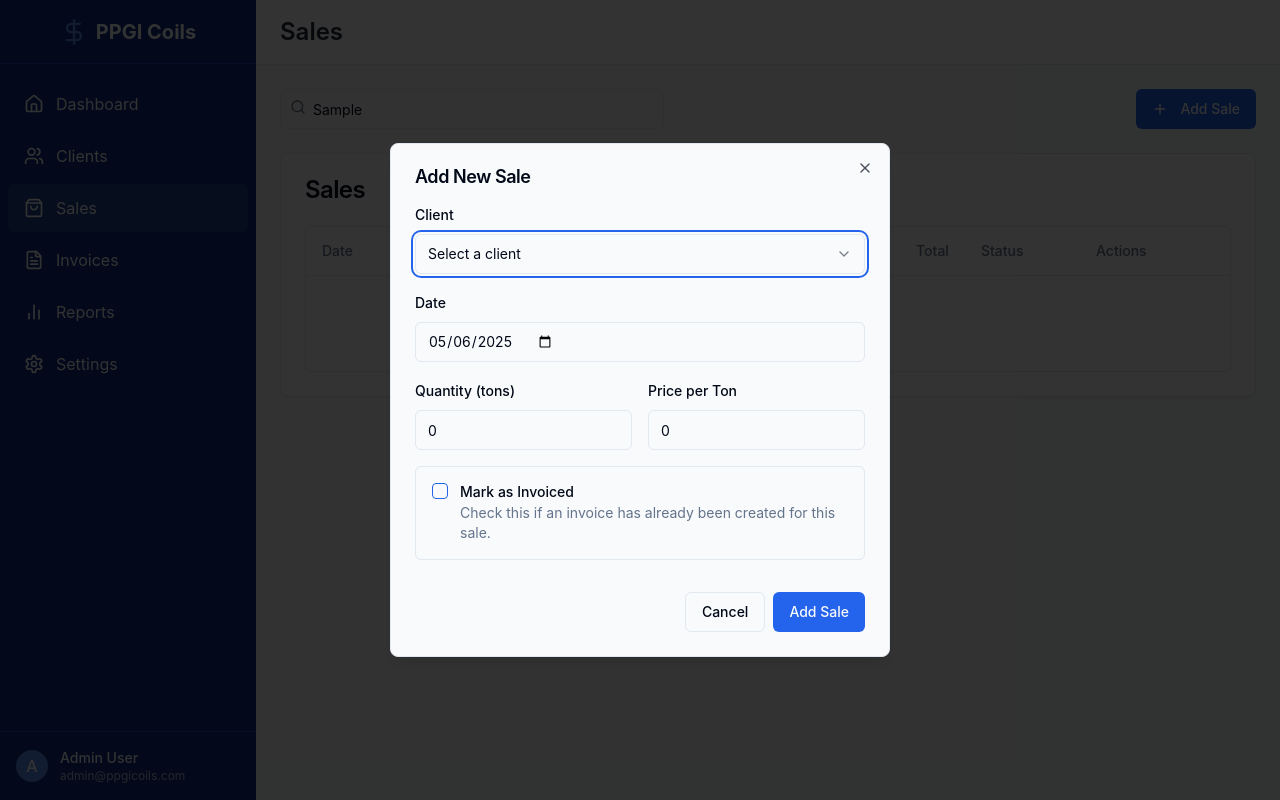
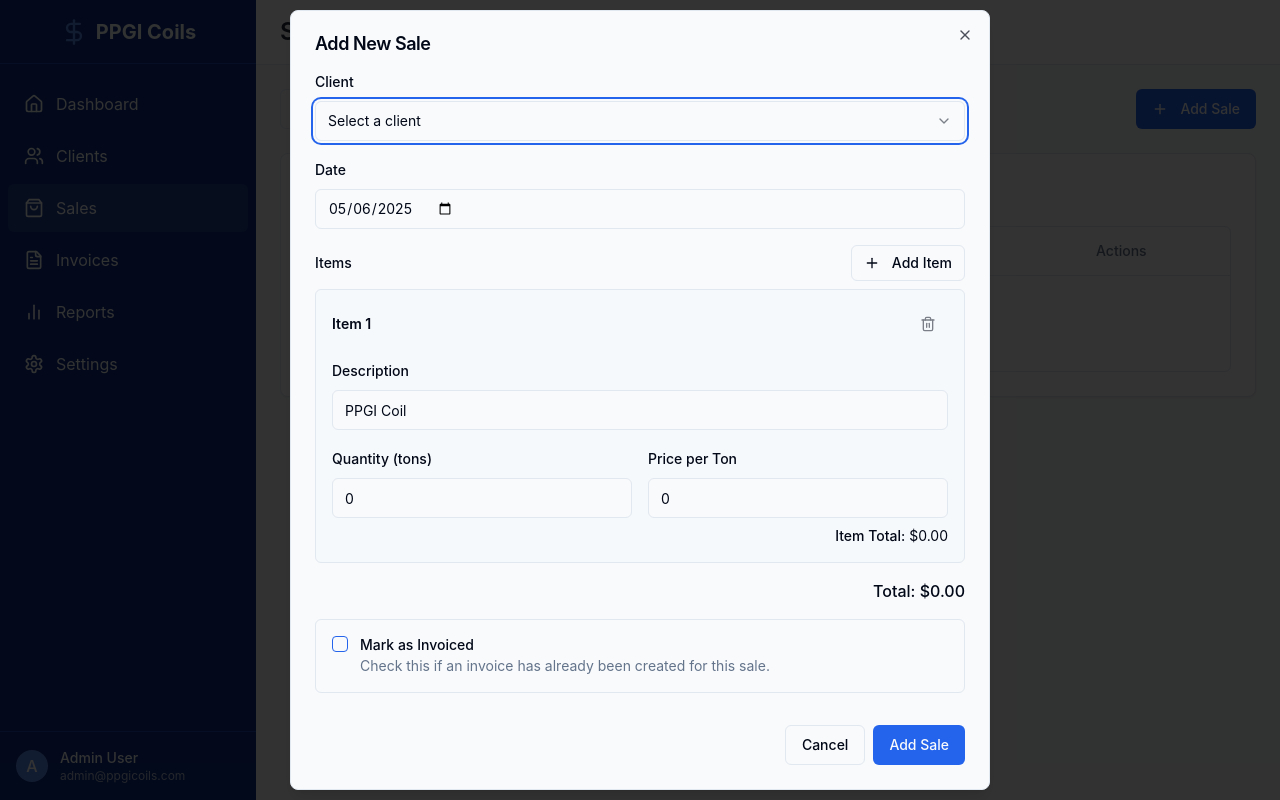
Before and after one commit to z4ki/coil-commerce-control, a React (Vite) app: page /sales in a window 1280 px wide. Both pictures are taken after typing "Sample" into the empty fields and a click on the button "Add Sale". Built offline with nearby package versions, Linux system fonts and the light colour scheme.

Commit message:
Add support for multiple articles in sales

```diff
--- a/src/components/sales/SaleForm.tsx
+++ b/src/components/sales/SaleForm.tsx
@@ -1,6 +1,6 @@
 
-import React from 'react';
-import { useForm } from 'react-hook-form';
+import React, { useEffect } from 'react';
+import { useForm, FormProvider } from 'react-hook-form';
 import { zodResolver } from '@hookform/resolvers/zod';
 import * as z from 'zod';
 import { useAppContext } from '../../context/AppContext';
@@ -22,19 +22,31 @@ import {
   SelectValue,
 } from '@/components/ui/select';
 import { Checkbox } from '@/components/ui/checkbox';
-import { Sale } from '../../types';
+import { Sale, SaleItem } from '../../types';
 import { formatDateInput, parseDateInput } from '../../utils/format';
 import { toast } from 'sonner';
+import { Plus } from 'lucide-react';
+import { v4 as uuidv4 } from 'uuid';
+import SaleItemForm from './SaleItemForm';
 
-const formSchema = z.object({
-  clientId: z.string().min(1, { message: 'Please select a client' }),
-  date: z.string().min(1, { message: 'Date is required' }),
+const saleItemSchema = z.object({
+  id: z.string().optional(),
+  description: z.string().min(1, { message: 'Description is required' }),
   quantity: z.coerce
     .number()
     .positive({ message: 'Quantity must be positive' }),
   pricePerTon: z.coerce
     .number()
     .positive({ message: 'Price per ton must be positive' }),
+  totalAmount: z.number().optional(),
+});
+
+const formSchema = z.object({
+  clientId: z.string().min(1, { message: 'Please select a client' }),
+  date: z.string().min(1, { message: 'Date is required' }),
+  items: z.array(saleItemSchema).nonempty({
+    message: 'At least one item is required',
+  }),
   isInvoiced: z.boolean().default(false),
 });
 
@@ -48,26 +60,60 @@ interface SaleFormProps {
 const SaleForm = ({ sale, onSuccess }: SaleFormProps) => {
   const { addSale, updateSale, clients } = useAppContext();
 
+  // Convert sale items to form values format
+  const getInitialItems = () => {
+    if (sale?.items?.length) {
+      return sale.items.map(item => ({
+        id: item.id,
+        description: item.description,
+        quantity: item.quantity,
+        pricePerTon: item.pricePerTon,
+      }));
+    }
+    // Default empty item
+    return [{
+      id: uuidv4(),
+      description: 'PPGI Coil',
+      quantity: 0,
+      pricePerTon: 0
+    }];
+  };
+
   const defaultValues: FormValues = {
     clientId: sale?.clientId || '',
     date: formatDateInput(sale?.date || new Date()),
-    quantity: sale?.quantity || 0,
-    pricePerTon: sale?.pricePerTon || 0,
+    items: getInitialItems(),
     isInvoiced: sale?.isInvoiced || false,
   };
 
-  const form = useForm<FormValues>({
+  const methods = useForm<FormValues>({
     resolver: zodResolver(formSchema),
     defaultValues,
   });
 
+  const { watch, setValue } = methods;
+  const items = watch('items');
+
+  // Calculate total amount
+  const totalAmount = items.reduce((sum, item) => {
+    return sum + (item.quantity * item.pricePerTon);
+  }, 0);
+
   const onSubmit = (data: FormValues) => {
+    // Create sale items with generated IDs and calculated totals
+    const saleItems: SaleItem[] = data.items.map(item => ({
+      id: item.id || uuidv4(),
+      description: item.description,
+      quantity: item.quantity,
+      pricePerTon: item.pricePerTon,
+      totalAmount: item.quantity * item.pricePerTon
+    }));
+
     // Create a complete sale object with all required fields
     const saleData = {
       clientId: data.clientId,
       date: parseDateInput(data.date),
-      quantity: data.quantity,
-      pricePerTon: data.pricePerTon,
+      items: saleItems,
       isInvoiced: data.isInvoiced,
     };
 
@@ -84,11 +130,30 @@ const SaleForm = ({ sale, onSuccess }: SaleFormProps) => {
     }
   };
 
+  const addItem = () => {
+    const newItems = [...items, {
+      id: uuidv4(),
+      description: 'PPGI Coil',
+      quantity: 0,
+      pricePerTon: 0
+    }];
+    setValue('items', newItems);
+  };
+
+  const removeItem = (index: number) => {
+    if (items.length > 1) {
+      const newItems = [...items];
+      newItems.splice(index, 1);
+      setValue('items', newItems);
+    }
+  };
+
   return (
-    <Form {...form}>
-      <form onSubmit={form.handleSubmit(onSubmit)} className="space-y-4">
+    <FormProvider {...methods}>
+      <Form {...methods}>
+        <form onSubmit={methods.handleSubmit(onSubmit)} className="space-y-4">
           <FormField
-          control={form.control}
+            control={methods.control}
             name="clientId"
             render={({ field }) => (
               <FormItem>
@@ -116,7 +181,7 @@ const SaleForm = ({ sale, onSuccess }: SaleFormProps) => {
           />
 
           <FormField
-          control={form.control}
+            control={methods.control}
             name="date"
             render={({ field }) => (
               <FormItem>
@@ -129,38 +194,35 @@ const SaleForm = ({ sale, onSuccess }: SaleFormProps) => {
             )}
           />
 
-        <div className="grid grid-cols-1 gap-4 sm:grid-cols-2">
-          <FormField
-            control={form.control}
-            name="quantity"
-            render={({ field }) => (
-              <FormItem>
-                <FormLabel>Quantity (tons)</FormLabel>
-                <FormControl>
-                  <Input type="number" step="0.01" {...field} />
-                </FormControl>
-                <FormMessage />
-              </FormItem>
-            )}
+          <div className="space-y-2">
+            <div className="flex justify-between items-center">
+              <h3 className="text-sm font-medium">Items</h3>
+              <Button
+                type="button"
+                variant="outline"
+                size="sm"
+                onClick={addItem}
+              >
+                <Plus className="h-4 w-4 mr-1" /> Add Item
+              </Button>
+            </div>
+
+            {items.map((item, index) => (
+              <SaleItemForm
+                key={item.id || index}
+                index={index}
+                onRemove={() => removeItem(index)}
+                isRemoveDisabled={items.length <= 1}
               />
+            ))}
 
-          <FormField
-            control={form.control}
-            name="pricePerTon"
-            render={({ field }) => (
-              <FormItem>
-                <FormLabel>Price per Ton</FormLabel>
-                <FormControl>
-                  <Input type="number" step="0.01" {...field} />
-                </FormControl>
-                <FormMessage />
-              </FormItem>
-            )}
-          />
+            <div className="flex justify-end text-md font-medium pt-2">
+              <span>Total: ${totalAmount.toFixed(2)}</span>
+            </div>
           </div>
 
           <FormField
-          control={form.control}
+            control={methods.control}
             name="isInvoiced"
             render={({ field }) => (
               <FormItem className="flex flex-row items-start space-x-3 space-y-0 rounded-md border p-4">
@@ -190,6 +252,7 @@ const SaleForm = ({ sale, onSuccess }: SaleFormProps) => {
           </div>
         </form>
       </Form>
+    </FormProvider>
   );
 };
 
--- /dev/null
+++ b/src/components/sales/SaleItemForm.tsx
@@ -0,0 +1,110 @@
+
+import React from 'react';
+import { Button } from '@/components/ui/button';
+import {
+  FormControl,
+  FormField,
+  FormItem,
+  FormLabel,
+  FormMessage,
+} from '@/components/ui/form';
+import { Input } from '@/components/ui/input';
+import { SaleItem } from '@/types';
+import { Trash2 } from 'lucide-react';
+import { useFormContext } from 'react-hook-form';
+
+interface SaleItemFormProps {
+  index: number;
+  onRemove: () => void;
+  isRemoveDisabled: boolean;
+}
+
+const SaleItemForm = ({ index, onRemove, isRemoveDisabled }: SaleItemFormProps) => {
+  const { control, watch } = useFormContext();
+
+  // Calculate total for this item
+  const quantity = watch(`items.${index}.quantity`) || 0;
+  const pricePerTon = watch(`items.${index}.pricePerTon`) || 0;
+  const itemTotal = quantity * pricePerTon;
+
+  return (
+    <div className="p-4 border rounded-md mb-4 bg-muted/30">
+      <div className="flex justify-between items-center mb-4">
+        <h4 className="text-sm font-semibold">Item {index + 1}</h4>
+        <Button
+          type="button"
+          variant="ghost"
+          size="sm"
+          onClick={onRemove}
+          disabled={isRemoveDisabled}
+        >
+          <Trash2 className="h-4 w-4" />
+        </Button>
+      </div>
+
+      <FormField
+        control={control}
+        name={`items.${index}.description`}
+        render={({ field }) => (
+          <FormItem>
+            <FormLabel>Description</FormLabel>
+            <FormControl>
+              <Input placeholder="PPGI Coil" {...field} />
+            </FormControl>
+            <FormMessage />
+          </FormItem>
+        )}
+      />
+
+      <div className="grid grid-cols-1 gap-4 sm:grid-cols-2 mt-4">
+        <FormField
+          control={control}
+          name={`items.${index}.quantity`}
+          render={({ field }) => (
+            <FormItem>
+              <FormLabel>Quantity (tons)</FormLabel>
+              <FormControl>
+                <Input
+                  type="number"
+                  step="0.01"
+                  {...field}
+                  onChange={(e) => {
+                    field.onChange(e.target.valueAsNumber || 0);
+                  }}
+                />
+              </FormControl>
+              <FormMessage />
+            </FormItem>
+          )}
+        />
+
+        <FormField
+          control={control}
+          name={`items.${index}.pricePerTon`}
+          render={({ field }) => (
+            <FormItem>
+              <FormLabel>Price per Ton</FormLabel>
+              <FormControl>
+                <Input
+                  type="number"
+                  step="0.01"
+                  {...field}
+                  onChange={(e) => {
+                    field.onChange(e.target.valueAsNumber || 0);
+                  }}
+                />
+              </FormControl>
+              <FormMessage />
+            </FormItem>
+          )}
+        />
+      </div>
+
+      <div className="mt-2 text-right text-sm">
+        <span className="font-medium">Item Total:</span> ${itemTotal.toFixed(2)}
+      </div>
+    </div>
+  );
+};
+
+export default SaleItemForm;
--- a/src/context/AppContext.tsx
+++ b/src/context/AppContext.tsx
@@ -8,7 +8,8 @@ import {
   SalesSummary,
   DebtSummary,
   SalesFilter,
-  InvoiceFilter
+  InvoiceFilter,
+  SaleItem
 } from '../types';
 
 interface AppContextProps {
@@ -87,7 +88,9 @@ export const AppProvider = ({ children }: AppProviderProps) => {
 
   // Sale functions
   const addSale = (sale: Omit<Sale, 'id' | 'totalAmount' | 'createdAt'>) => {
-    const totalAmount = sale.quantity * sale.pricePerTon;
+    // Calculate total amount from all items
+    const totalAmount = sale.items.reduce((sum, item) => sum + (item.quantity * item.pricePerTon), 0);
+
     const newSale = {
       ...sale,
       id: uuidv4(),
@@ -103,12 +106,15 @@ export const AppProvider = ({ children }: AppProviderProps) => {
       sales.map((s) => {
         if (s.id === id) {
           const updatedSale = { ...s, ...saleUpdate };
-          // Recalculate total amount if quantity or price changes
-          if (saleUpdate.quantity !== undefined || saleUpdate.pricePerTon !== undefined) {
-            const quantity = saleUpdate.quantity !== undefined ? saleUpdate.quantity : s.quantity;
-            const pricePerTon = saleUpdate.pricePerTon !== undefined ? saleUpdate.pricePerTon : s.pricePerTon;
-            updatedSale.totalAmount = quantity * pricePerTon;
+
+          // Recalculate total amount if items changed
+          if (saleUpdate.items) {
+            updatedSale.totalAmount = saleUpdate.items.reduce(
+              (sum, item) => sum + (item.quantity * item.pricePerTon),
+              0
+            );
           }
+
           return updatedSale;
         }
         return s;
--- a/src/pages/Sales.tsx
+++ b/src/pages/Sales.tsx
@@ -24,7 +24,12 @@ import {
   DialogHeader,
   DialogTitle,
 } from '@/components/ui/dialog';
-import { Plus, Search, Edit, Trash2, FileCheck, FileX } from 'lucide-react';
+import {
+  Collapsible,
+  CollapsibleContent,
+  CollapsibleTrigger,
+} from "@/components/ui/collapsible";
+import { Plus, Search, Edit, Trash2, FileCheck, FileX, ChevronDown, ChevronRight } from 'lucide-react';
 import { formatCurrency, formatDate } from '../utils/format';
 import StatusBadge from '../components/ui/StatusBadge';
 import { Sale } from '../types';
@@ -36,6 +41,7 @@ const Sales = () => {
   const [searchTerm, setSearchTerm] = useState('');
   const [showAddDialog, setShowAddDialog] = useState(false);
   const [selectedSale, setSelectedSale] = useState<Sale | null>(null);
+  const [expandedSales, setExpandedSales] = useState<{[key: string]: boolean}>({});
 
   const handleDeleteSale = (sale: Sale) => {
     if (window.confirm('Are you sure you want to delete this sale?')) {
@@ -57,6 +63,13 @@ const Sales = () => {
       updateSale(sale.id, { isInvoiced: true });
       toast.success('Sale marked as invoiced');
     }
+  };
+
+  const toggleSaleExpansion = (saleId: string) => {
+    setExpandedSales(prev => ({
+      ...prev,
+      [saleId]: !prev[saleId]
+    }));
   };
 
   const filteredSales = sales.filter((sale) => {
@@ -103,10 +116,10 @@ const Sales = () => {
               <Table>
                 <TableHeader>
                   <TableRow>
+                    <TableHead className="w-[30px]"></TableHead>
                     <TableHead>Date</TableHead>
                     <TableHead>Client</TableHead>
-                    <TableHead>Quantity (tons)</TableHead>
-                    <TableHead>Price/Ton</TableHead>
+                    <TableHead>Items</TableHead>
                     <TableHead className="text-right">Total</TableHead>
                     <TableHead>Status</TableHead>
                     <TableHead className="w-[150px]">Actions</TableHead>
@@ -116,15 +129,29 @@ const Sales = () => {
                   {filteredSales.length > 0 ? (
                     filteredSales.map((sale) => {
                       const client = getClientById(sale.clientId);
+                      const isExpanded = expandedSales[sale.id] || false;
                       return (
-                        <TableRow key={sale.id}>
+                        <React.Fragment key={sale.id}>
+                          <TableRow>
+                            <TableCell className="p-0 pl-4">
+                              <Button
+                                variant="ghost"
+                                size="icon"
+                                onClick={() => toggleSaleExpansion(sale.id)}
+                              >
+                                {isExpanded ? (
+                                  <ChevronDown className="h-4 w-4" />
+                                ) : (
+                                  <ChevronRight className="h-4 w-4" />
+                                )}
+                              </Button>
+                            </TableCell>
                             <TableCell>{formatDate(sale.date)}</TableCell>
                             <TableCell>
                               <div className="font-medium">{client?.name}</div>
                               <div className="text-xs text-muted-foreground">{client?.company}</div>
                             </TableCell>
-                          <TableCell>{sale.quantity}</TableCell>
-                          <TableCell>{formatCurrency(sale.pricePerTon)}</TableCell>
+                            <TableCell>{sale.items.length} item(s)</TableCell>
                             <TableCell className="text-right font-medium">
                               {formatCurrency(sale.totalAmount)}
                             </TableCell>
@@ -171,6 +198,42 @@ const Sales = () => {
                               </div>
                             </TableCell>
                           </TableRow>
+
+                          {/* Expanded item details */}
+                          {isExpanded && (
+                            <TableRow className="bg-muted/50">
+                              <TableCell colSpan={7} className="py-2">
+                                <div className="pl-8 pr-4">
+                                  <h4 className="text-sm font-medium mb-2">Sale Items:</h4>
+                                  <div className="rounded border bg-background">
+                                    <Table>
+                                      <TableHeader>
+                                        <TableRow>
+                                          <TableHead>Description</TableHead>
+                                          <TableHead>Quantity (tons)</TableHead>
+                                          <TableHead>Price/Ton</TableHead>
+                                          <TableHead className="text-right">Total</TableHead>
+                                        </TableRow>
+                                      </TableHeader>
+                                      <TableBody>
+                                        {sale.items.map((item) => (
+                                          <TableRow key={item.id}>
+                                            <TableCell>{item.description}</TableCell>
+                                            <TableCell>{item.quantity}</TableCell>
+                                            <TableCell>{formatCurrency(item.pricePerTon)}</TableCell>
+                                            <TableCell className="text-right">
+                                              {formatCurrency(item.totalAmount)}
+                                            </TableCell>
+                                          </TableRow>
+                                        ))}
+                                      </TableBody>
+                                    </Table>
+                                  </div>
+                                </div>
+                              </TableCell>
+                            </TableRow>
+                          )}
+                        </React.Fragment>
                       );
                     })
                   ) : (
@@ -191,7 +254,7 @@ const Sales = () => {
 
       {/* Add/Edit Sale Dialog */}
       <Dialog open={showAddDialog} onOpenChange={setShowAddDialog}>
-        <DialogContent className="sm:max-w-[500px]">
+        <DialogContent className="sm:max-w-[700px]">
           <DialogHeader>
             <DialogTitle>
               {selectedSale ? 'Edit Sale' : 'Add New Sale'}
--- a/src/types/index.ts
+++ b/src/types/index.ts
@@ -10,13 +10,21 @@ export interface Client {
   createdAt: Date;
 }
 
+// Article in a Sale
+export interface SaleItem {
+  id: string;
+  description: string;
+  quantity: number; // in tons
+  pricePerTon: number;
+  totalAmount: number;
+}
+
 // Sale Model
 export interface Sale {
   id: string;
   clientId: string;
   date: Date;
-  quantity: number; // in tons
-  pricePerTon: number;
+  items: SaleItem[];
   totalAmount: number;
   isInvoiced: boolean;
   invoiceId?: string;
```
Lines whose indentation alone changed are shown as unchanged.
